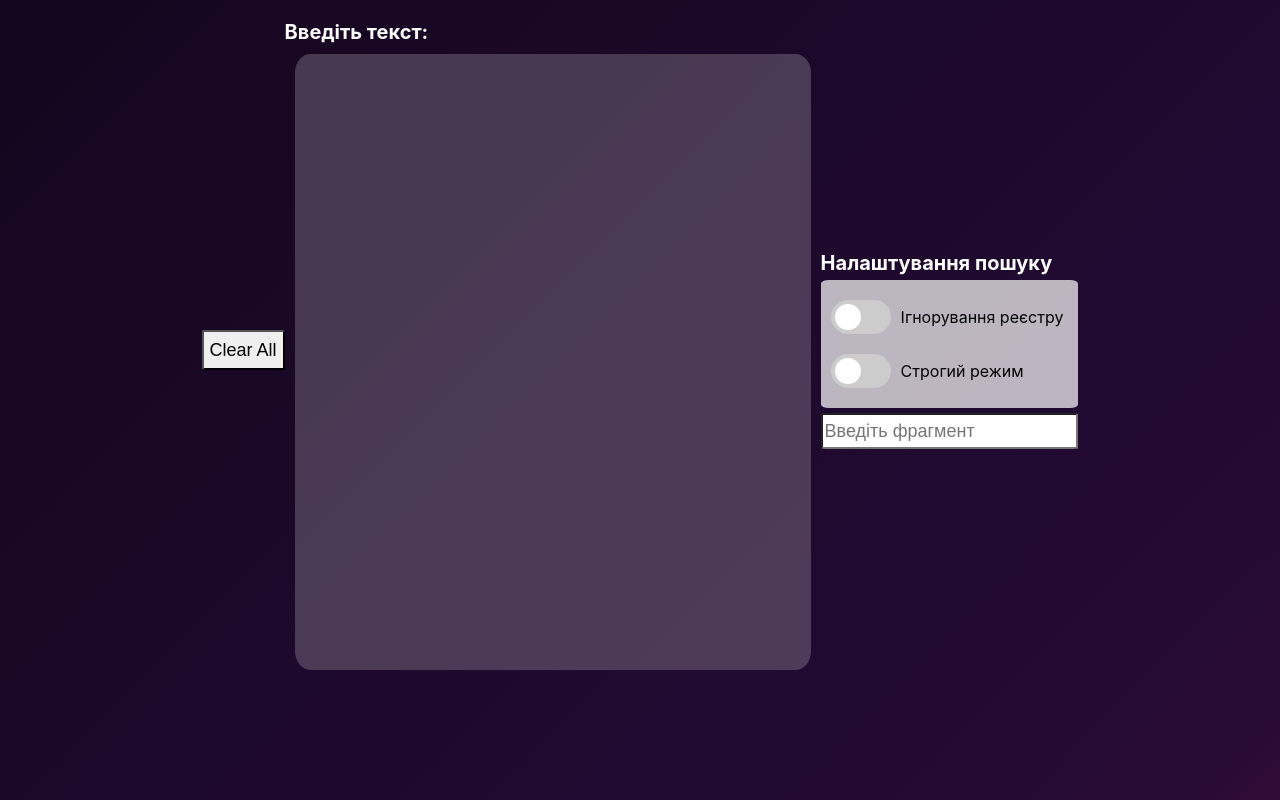
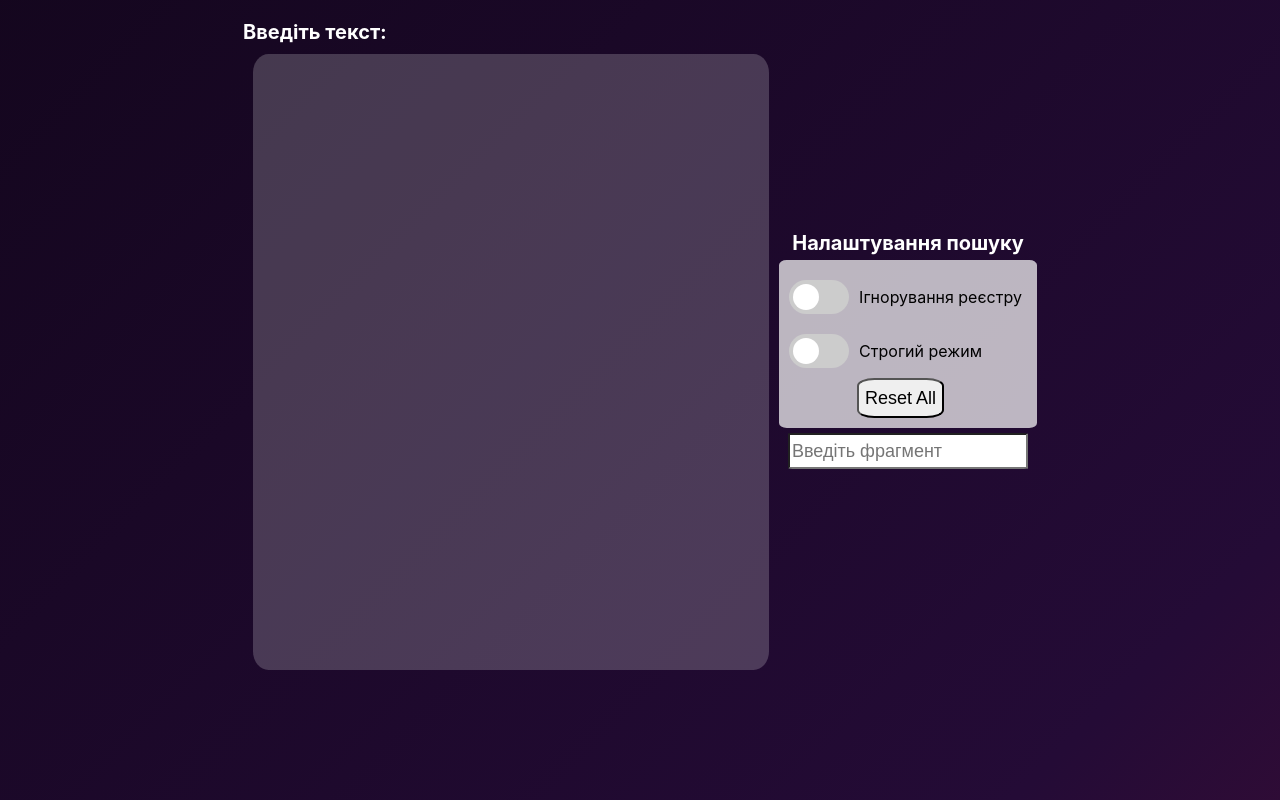
Before and after one commit to Stanislav-Vyhnan/coursework, a React (Create React App) app: page / in a window 1280 px wide. Built offline with nearby package versions, Linux system fonts and the light colour scheme.

Commit message:
Almost done

```diff
--- a/src/components/FragmentTxt/index.jsx
+++ b/src/components/FragmentTxt/index.jsx
@@ -2,7 +2,7 @@ import React from 'react';
 import './index.scss';
 
 const FragmentTxt = React.forwardRef(({ func }, ref) => {
-    const [search, reset] = func;
+    const [search, clearSpan] = func;
 
     return (
         <input
@@ -10,7 +10,7 @@ const FragmentTxt = React.forwardRef(({ func }, ref) => {
             ref={ref}
             onInput={search}
             onClick={search}
-            onBlur={reset}
+            onBlur={clearSpan}
             spellCheck="false"
         />
     );
--- a/src/components/InputText/index.jsx
+++ b/src/components/InputText/index.jsx
@@ -1,18 +1,20 @@
 import React from 'react';
 import './index.scss';
 const InputText = React.forwardRef(({ func, focus }, ref) => {
+    const [setLocal, search] = func;
     const focusOn = () => {
         focus(true);
     };
     const focusOff = () => {
         focus(false);
+        search();
     };
     return (
         <div
             className="writeTxt"
             ref={ref}
             contentEditable="true"
-            onInput={func}
+            onInput={setLocal}
             onClick={focusOn}
             onBlur={focusOff}
             spellCheck="false"
--- a/src/components/Main/index.jsx
+++ b/src/components/Main/index.jsx
@@ -10,7 +10,7 @@ export default function WriteTxt() {
     const textRef = useRef(null);
     const fragmentRef = useRef(null);
 
-    const [clearCheck, setClear] = useState(0);
+    const [resetCheck, setReset] = useState(0);
 
     const [inputFocus, setFocus] = useState(false);
 
@@ -24,17 +24,16 @@ export default function WriteTxt() {
         if (data !== null) {
             regRef.current.checked = data.refs[0];
             strictRef.current.checked = data.refs[1];
-
             fragmentRef.current.value = data.fragment;
         }
         if (text !== null) {
             textRef.current.innerHTML = text;
         }
-    }, [clearCheck]);
+    }, [resetCheck]);
 
     const search = () => {
         if (inputFocus) return;
-
+        console.log(true);
         const refChecked = [regRef.current.checked, strictRef.current.checked];
 
         const fragment = fragmentRef.current.value;
@@ -42,7 +41,7 @@ export default function WriteTxt() {
         if (fragment === '') {
             setLocalStorage(fragment, refChecked);
             setLocalText();
-            reset();
+            clearSpan();
             return;
         }
 
@@ -64,7 +63,7 @@ export default function WriteTxt() {
         setLocalStorage(fragment, refChecked);
     };
 
-    const reset = () => {
+    const clearSpan = () => {
         if (inputFocus) return;
         const text = textRef.current.textContent;
         textRef.current.innerHTML = text;
@@ -82,24 +81,30 @@ export default function WriteTxt() {
         localStorage.setItem('text', textRef.current.textContent);
     };
 
-    const clear = () => {
+    const reset = () => {
         setLocalStorage('', [false, false, false]);
         textRef.current.textContent = '';
         setLocalText();
-        setClear((x) => x + 1);
+        setReset((x) => x + 1);
     };
 
     return (
         <main>
-            <button onClick={clear}>Clear All</button>
-            <div>
+            <div onMouseEnter={clearSpan} onMouseLeave={search}>
                 <b>Введіть текст:</b>
-                <InputText ref={textRef} func={setLocalText} focus={setFocus} />
+                <InputText
+                    ref={textRef}
+                    func={[setLocalText, search]}
+                    focus={setFocus}
+                />
             </div>
-            <div className="serch" onMouseLeave={reset} onMouseEnter={search}>
+            <div className="serch">
                 <b>Налаштування пошуку</b>
-                <SettingsSearch {...{ regRef, strictRef, search }} />
-                <FragmentTxt ref={fragmentRef} func={[search, reset]} />
+                <SettingsSearch
+                    func={[search, reset]}
+                    {...{ regRef, strictRef }}
+                />
+                <FragmentTxt ref={fragmentRef} func={[search, clearSpan]} />
             </div>
         </main>
     );
--- a/src/components/Main/index.scss
+++ b/src/components/Main/index.scss
@@ -1,8 +1,4 @@
 $b-color: white;
-$first-box-shadow: rgba(0, 0, 0, 0.24);
-$second-box-shadow: rgba(0, 0, 0, 0.19);
-$btn-background-color: #555555;
-$text-color: white;
 
 main {
     display: flex;
@@ -14,17 +10,9 @@ main {
         color: $b-color;
     }
 
-    button {
-        font-size: 18px;
-        height: 40px;
-        transition-duration: 0.4s;
-        cursor: pointer;
-
-        &:hover {
-            background-color: $btn-background-color;
-            color: $text-color;
-            box-shadow: 0 12px 16px 0 $first-box-shadow,
-                0 17px 50px 0 $second-box-shadow;
-        }
+    .serch {
+        display: flex;
+        flex-direction: column;
+        align-items: center;
     }
 }
--- a/src/components/SettingsSearch/index.jsx
+++ b/src/components/SettingsSearch/index.jsx
@@ -2,7 +2,8 @@ import React from 'react';
 import './index.scss';
 import Button from '../Button';
 
-export default function SettingsSearch({ regRef, strictRef, search }) {
+export default function SettingsSearch({ regRef, strictRef, func }) {
+    const [search, reset] = func;
     const dataSettings = [
         {
             id: 1,
@@ -19,6 +20,9 @@ export default function SettingsSearch({ regRef, strictRef, search }) {
             {dataSettings.map((el) => (
                 <Button key={el.id} data={el.data} />
             ))}
+            <div className="btnReset">
+                <button onClick={reset}>Reset All</button>
+            </div>
         </div>
     );
 }
--- a/src/components/SettingsSearch/index.scss
+++ b/src/components/SettingsSearch/index.scss
@@ -1,17 +1,36 @@
 $settings-background-color: rgba(255, 255, 255, 0.7);
+$first-box-shadow: rgba(0, 0, 0, 0.24);
+$second-box-shadow: rgba(0, 0, 0, 0.19);
+$btn-background-color: #555555;
+$text-color: white;
 
-.serch {
+b {
+    margin-bottom: 5px;
+}
+
+.settings {
     display: flex;
     flex-direction: column;
+    background: $settings-background-color;
+    padding: 10px 15px 10px 0px;
 
-    b {
-        margin-bottom: 5px;
-    }
+    .btnReset {
+        display: flex;
+        justify-content: center;
 
-    .settings {
-        display: flex;
-        flex-direction: column;
-        background: $settings-background-color;
-        padding: 10px 15px 10px 0px;
+        button {
+            font-size: 18px;
+            height: 40px;
+            transition-duration: 0.4s;
+            cursor: pointer;
+            border-radius: 20%;
+
+            &:hover {
+                background-color: $btn-background-color;
+                color: $text-color;
+                box-shadow: 0 12px 16px 0 $first-box-shadow,
+                    0 17px 50px 0 $second-box-shadow;
+            }
+        }
     }
 }
```
